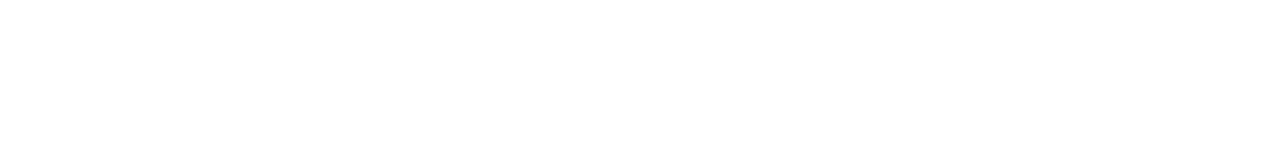
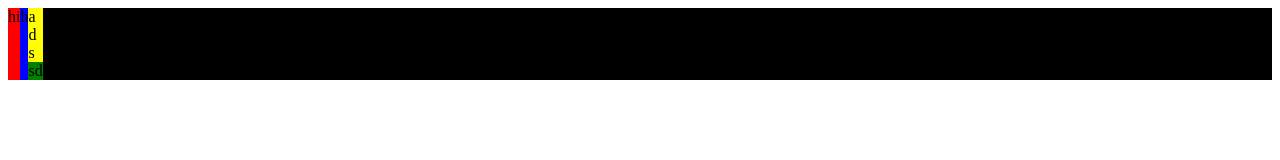
Before and after one commit to kashyap-shubham/Learning-MERN, a website: page TODO-App/public/index.html in a window 1280 px wide. Drawn offline with Linux system fonts and the light colour scheme.

Commit message:
frontend code

```diff
--- a/TODO-App/public/index.html
+++ b/TODO-App/public/index.html
@@ -9,16 +9,15 @@
 </head>
 <body>
    <div id="main">
-    <div id="left-sidepanel">
-    <div id="topbar"></div>
-    </div>
+    <div id="left-sidepanel">hi</div>
+    <div id="topbar">h</div>
     <div id="body">
         <div id="main-content">
-            <div id="created"></div>
-            <div id="working"></div>
-            <div id="completed"></div>
+            <div id="created">a</div>
+            <div id="working">d</div>
+            <div id="completed">s</div>
         </div>
-        <div id="right-sidepanel"></div>
+        <div id="right-sidepanel">sd</div>
     </div>
    </div>
 </body>
--- a/TODO-App/public/style.css
+++ b/TODO-App/public/style.css
@@ -1,5 +1,28 @@
-div {
+#main {
+    display: flex;
+    background: black;
+}
+
+#left-sidepanel {
     background-color: red;
-    display: block;
+    flex-direction: column;
     background: red;
 }
+
+#topbar {
+    background-color: blue;
+    flex-direction: row;
+    background: blue;
+}
+
+#main-content {
+    background-color: yellow;
+    display: block;
+    background: yellow;
+}
+
+#right-sidepanel {
+    background-color: green;
+    display: block;
+    background: green;
+}
```
